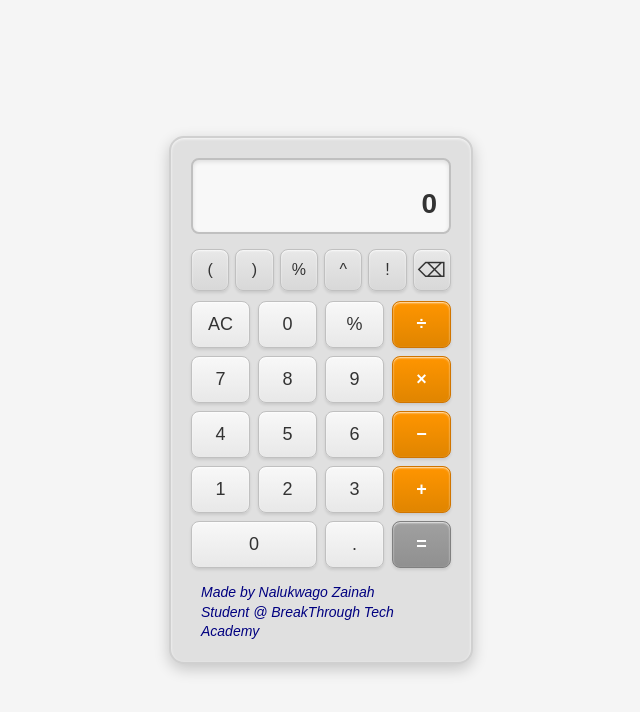
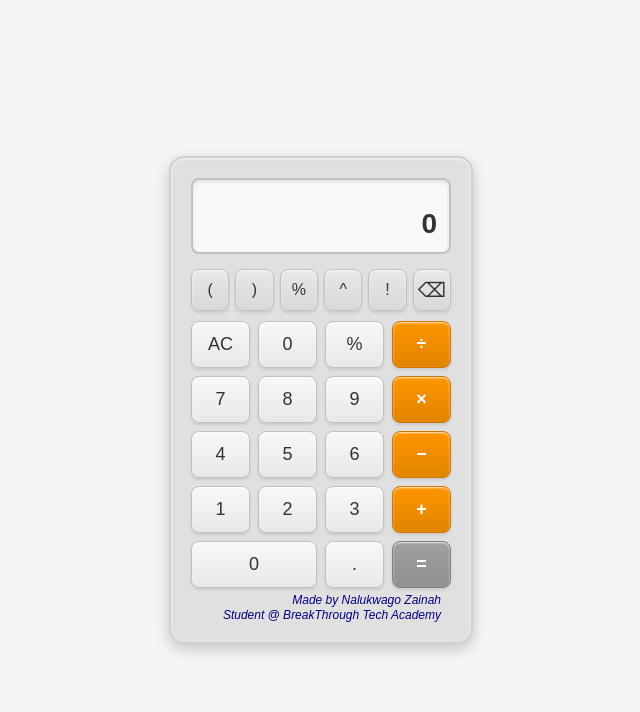
Before and after one commit to nalukwago-zainah/Nalukwago-math-Calculator, a plain HTML site: page index.html in a window 1280 px wide. Shown: the whole page, without its empty margins (319-959 px from the left). Drawn offline with Linux system fonts and the light colour scheme.

Commit message:
Update style.css

```diff
--- a/style.css
+++ b/style.css
@@ -133,10 +133,11 @@ body {
   font-style: italic;
 }
 .signature {
-  font-size: 14px;
-  margin-top: 15px;
-  text-align: left; /* Changed from 'center' to 'left' */
-  color: navy;
-  line-height: 1.4;
-  padding-left: 10px; /* Optional: Adds slight left padding */
+  text-align: right;    /* Aligns with calculator's right edge */
+  margin-top: 5px;      /* Reduced space above the text */
+  margin-right: 10px;   /* Matches calculator's button padding */
+  font-size: 12px;      /* Smaller text */
+  color: navy;          /* Navy blue */
+  font-style: italic;   /* Italicized */
+  line-height: 1.2;     /* Tight spacing between lines */
 }
```
